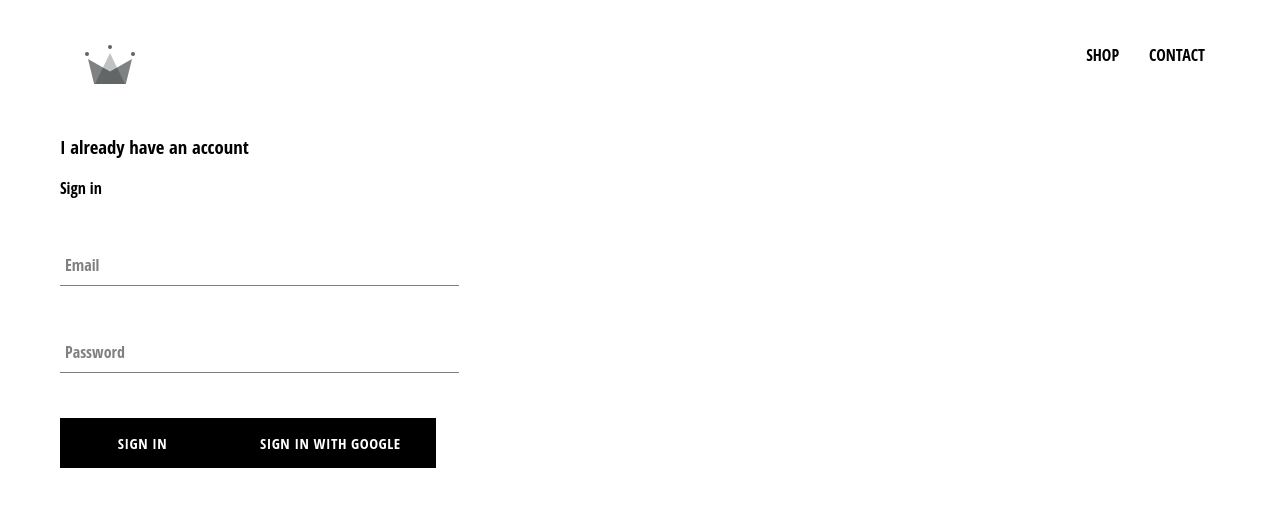
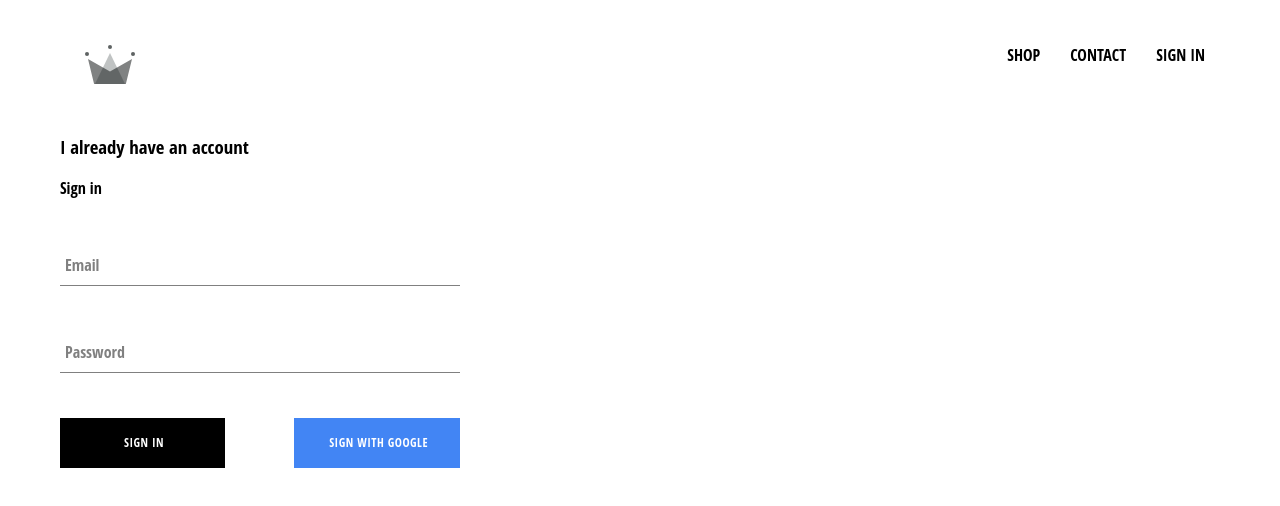
Before and after one commit to baard047/react_shop, a React (Create React App) app: page /authorization in a window 1280 px wide. Shown: the top 506 px of the page. Built offline with nearby package versions, Linux system fonts and the light colour scheme; no server answers.

Commit message:
a little bit of firebase auth logic

```diff
--- a/src/App.css
+++ b/src/App.css
@@ -1,5 +1,5 @@
 body {
-    font-family: 'Open Sans Condensed';
+    font-family: 'Open Sans Condensed', serif;
     padding: 20px 60px;
 }
 
@@ -7,3 +7,7 @@
     text-decoration: none;
     color: black;
 }
+
+* {
+    box-sizing: border-box; /* margin-padding effecting element size fix */
+}
--- a/src/App.js
+++ b/src/App.js
@@ -1,5 +1,7 @@
-import React from 'react';
-import {Switch, Route} from 'react-router-dom'
+import React, {Component} from 'react';
+import { Switch, Route } from 'react-router-dom'
+
+import { auth } from './firebase/firebase_utils';
 
 import './App.css';
 
@@ -8,10 +10,27 @@
 import Header from "./components/header/header";
 import AuthPage from "./pages/authorization/auth_page";
 
-function App() {
-    return (
+class App extends Component {
+    state = {  //TODO change on userContext hook
+        currentUser: null
+    };
+
+    unsubscribeFromAuth = null;
+
+    componentDidMount() {
+        this.unsubscribeFromAuth = auth.onAuthStateChanged( user => {
+            this.setState({ currentUser: user })
+        });
+    }
+
+    componentWillUnmount() {
+        this.unsubscribeFromAuth();
+    }
+
+    render() {
+        return(
             <>
-            <Header/>
+                <Header currentUser={this.state.currentUser}/>
                 <Switch>
                     <Route exact path='/' component={HomePage}/>
                     <Route path='/shop' component={ShopPage}/>
@@ -20,5 +39,6 @@
             </>
         );
     }
+}
 
 export default App;
--- a/src/components/button/button.jsx
+++ b/src/components/button/button.jsx
@@ -2,9 +2,13 @@
 
 import './button.scss'
 
-const Button = ({ children, ...other }) => (
-    <button className={'custom-button'} {...other}>
-        { children }
+const Button = ({children, isGoogleSign, ...other}) => (
+    <button
+        className={`${isGoogleSign ? 'google-sign-in' : ''} custom-button`}
+        {...other}>
+
+        {children}
+
     </button>
 );
 
--- a/src/components/button/button.scss
+++ b/src/components/button/button.scss
@@ -4,12 +4,12 @@
   height: 50px;
   letter-spacing: 0.5px;
   line-height: 50px;
-  padding: 0 35px 0 35px;
-  font-size: 15px;
+  padding: 0 32px 0 35px;
+  font-size: 12px;
   background-color: black;
   color: white;
   text-transform: uppercase;
-  font-family: 'Open Sans Condensed';
+  font-family: 'Open Sans Condensed', serif;
   font-weight: bolder;
   border: none;
   cursor: pointer;
@@ -19,4 +19,14 @@
     color: black;
     border: 1px solid black;
   }
+
+  &.google-sign-in {
+    background-color: #4285f4;
+    color: white;
+
+    &:hover {
+      background-color: #357ae8;
+      border: none;
+    }
+  }
 }
--- a/src/components/header/header.jsx
+++ b/src/components/header/header.jsx
@@ -1,18 +1,25 @@
 import React from "react";
 import { Link } from "react-router-dom";
+
+import { auth } from '../../firebase/firebase_utils';
 
 import { ReactComponent as Logo } from '../../assets/logo.svg';
 import './header.scss'
 
-const Header = () => (
+const Header = ({ currentUser }) => (
     <div className='header'>
         <Link className='logo-container' to='/'>
             <Logo className='logo'/>
         </Link>
 
         <div className={'options'}>
-            <Link className={'option'} to='/shop'> SHOP </Link>
-            <Link className={'option'} to='/contacts'> CONTACT </Link>
+            <Link className={'option'} to='/shop'>SHOP</Link>
+            <Link className={'option'} to='/contacts'>CONTACT</Link>
+            {
+                currentUser ?
+                    <div className={'option'} onClick={() => auth.signOut()}>SIGN OUT</div>
+                    : <Link className={'option'} to={'/authorization'}>SIGN IN</Link>
+            }
         </div>
     </div>
 );
--- a/src/components/header/header.scss
+++ b/src/components/header/header.scss
@@ -20,6 +20,7 @@
 
     .option {
       padding: 10px 15px;
+      cursor: pointer;
     }
   }
 }
--- a/src/components/sign_in/sign_in.jsx
+++ b/src/components/sign_in/sign_in.jsx
@@ -4,7 +4,7 @@
 import FormInput from "../form_input/form_input";
 import Button from "../button/button";
 
-import { signInWithGoogle } from "../../firebase/firebase_utils";
+import {signInWithGoogle} from "../../firebase/firebase_utils";
 
 class SignIn extends Component {
     state = {
@@ -43,8 +43,15 @@
                                value={password}
                                handleChange={this.handleChange}
                                required/>
-                    <Button type="submit">Sign In</Button>
-                    <Button onClick={ signInWithGoogle }>Sign in with Google</Button>
+
+                    <div className={'buttons'}>
+                        <Button type="submit">Sign In</Button>
+                        <Button isGoogleSign
+                                onClick={signInWithGoogle}
+                        >
+                            Sign with Google
+                        </Button>
+                    </div>
                 </form>
             </div>
         );
--- a/src/components/sign_in/sign_in.scss
+++ b/src/components/sign_in/sign_in.scss
@@ -1,9 +1,14 @@
 .sign-in {
-  width: 30vw;
+  width: 400px;
   display: flex;
   flex-direction: column;
 
   .title {
     margin: 10px 0;
   }
+
+  .buttons {
+    display: flex;
+    justify-content: space-between;
+  }
 }
```
Lines whose indentation alone changed are shown as unchanged.
